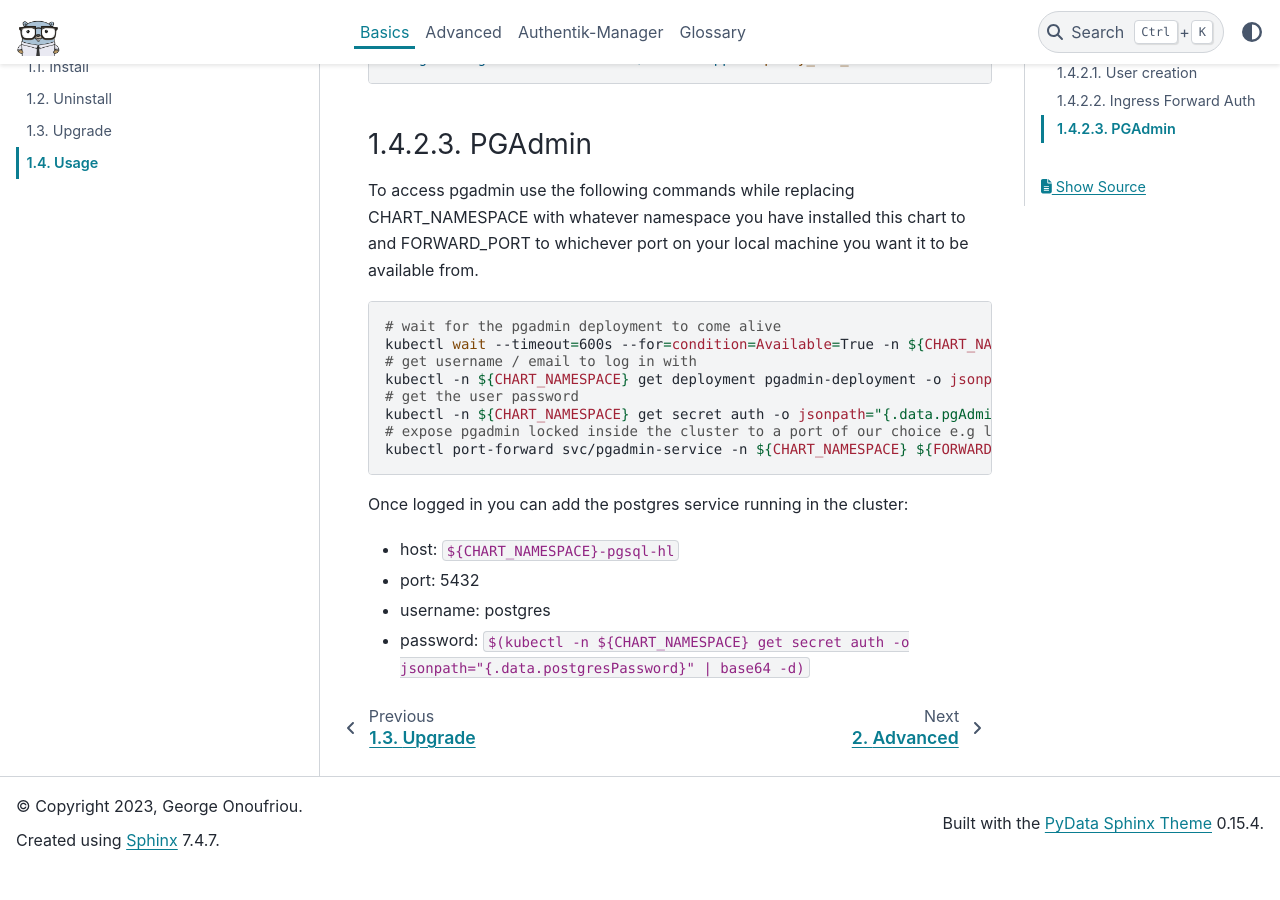
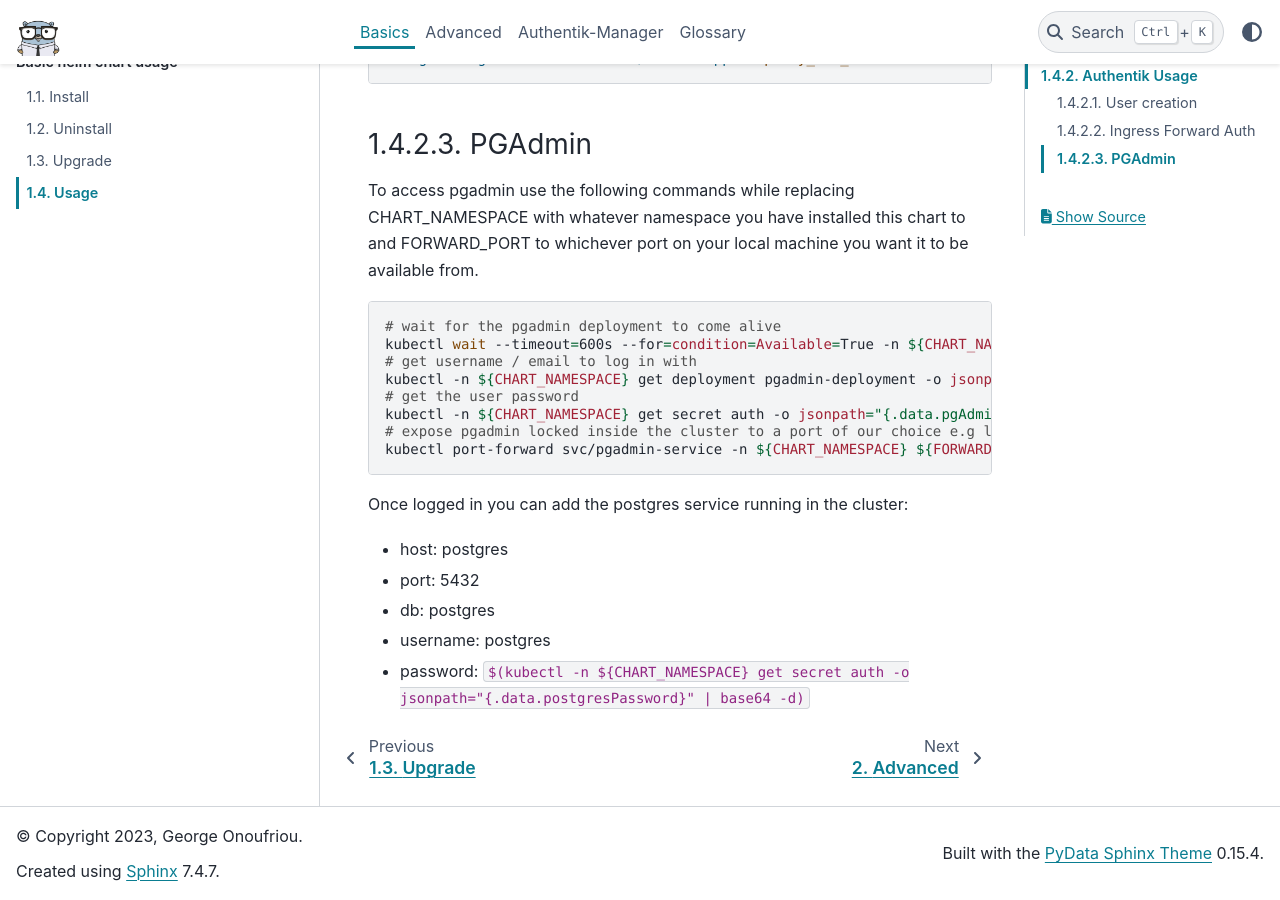
Before and after one commit to DreamingRaven/authentik-manager, a Sphinx documentation site: the page built from docs/source/basics/usage.rst, in a window 1280 px wide and 900 px high, scrolled down 5568 px. Built offline with Sphinx 7.4.7 and the PyData theme 0.15.4, drawn with Linux system fonts in a browser that asks for light colours; the version number could not be read and is left out; before the commit the page ends 6438 px from its top, so only the background shows below that.

Commit message:
Fixed some recent changes to admin

```diff
--- a/docs/source/basics/usage.rst
+++ b/docs/source/basics/usage.rst
@@ -209,7 +209,8 @@ To access pgadmin use the following commands while replacing CHART_NAMESPACE wit
 
 Once logged in you can add the postgres service running in the cluster:
 
-- host: ``${CHART_NAMESPACE}-pgsql-hl``
+- host: postgres
 - port: 5432
+- db: postgres
 - username: postgres
 - password: ``$(kubectl -n ${CHART_NAMESPACE} get secret auth -o jsonpath="{.data.postgresPassword}" | base64 -d)``
```
